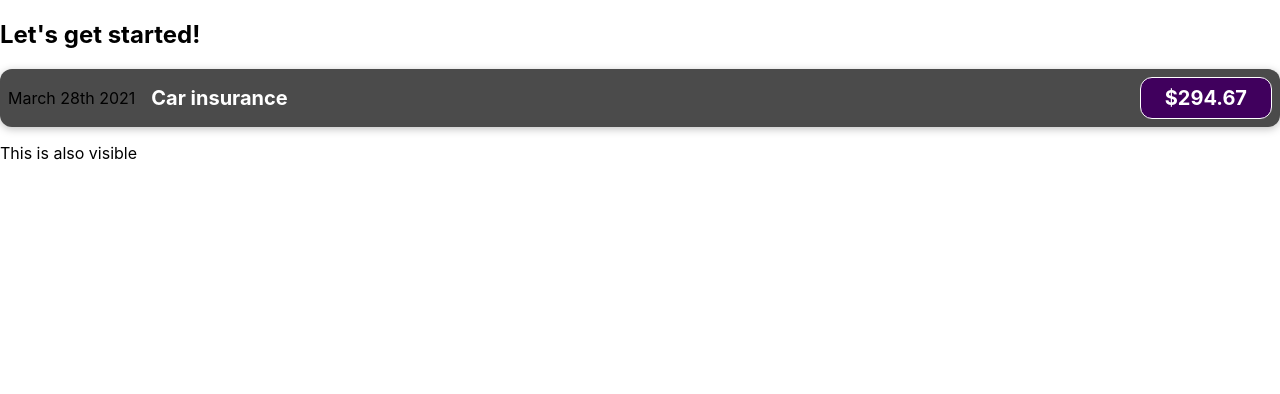
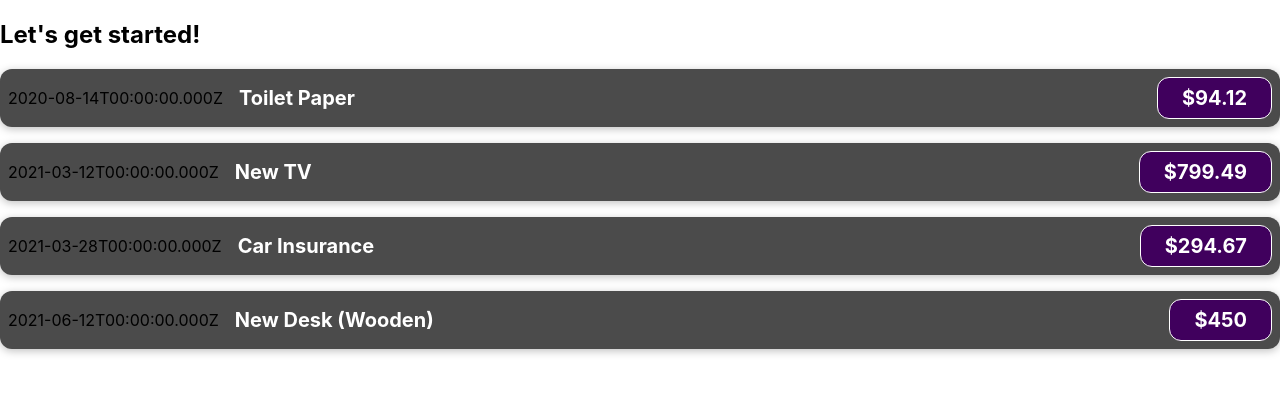
Before and after one commit to binarypsilocybin/react-complete-guide, a React (Create React App) app: page / in a window 1280 px wide. Shown: the top 394 px of the page. Built offline with nearby package versions, Linux system fonts and the light colour scheme.

Commit message:
Passing props

```diff
--- a/src/App.js
+++ b/src/App.js
@@ -1,11 +1,51 @@
 import ExpenseItem from "./components/ExpenseItem";
 
 function App() {
+  const expenses = [
+    {
+      id: "e1",
+      title: "Toilet Paper",
+      amount: 94.12,
+      date: new Date(2020, 7, 14),
+    },
+    { id: "e2", title: "New TV", amount: 799.49, date: new Date(2021, 2, 12) },
+    {
+      id: "e3",
+      title: "Car Insurance",
+      amount: 294.67,
+      date: new Date(2021, 2, 28),
+    },
+    {
+      id: "e4",
+      title: "New Desk (Wooden)",
+      amount: 450,
+      date: new Date(2021, 5, 12),
+    },
+  ];
+
   return (
     <div>
       <h2>Let's get started!</h2>
-      <ExpenseItem></ExpenseItem>
-      <p>This is also visible</p>
+      <ExpenseItem
+        title={expenses[0].title}
+        amount={expenses[0].amount}
+        date={expenses[0].date}
+      ></ExpenseItem>
+      <ExpenseItem
+        title={expenses[1].title}
+        amount={expenses[1].amount}
+        date={expenses[1].date}
+      ></ExpenseItem>
+      <ExpenseItem
+        title={expenses[2].title}
+        amount={expenses[2].amount}
+        date={expenses[2].date}
+      ></ExpenseItem>
+      <ExpenseItem
+        title={expenses[3].title}
+        amount={expenses[3].amount}
+        date={expenses[3].date}
+      ></ExpenseItem>
     </div>
   );
 }
--- a/src/components/ExpenseItem.js
+++ b/src/components/ExpenseItem.js
@@ -1,12 +1,12 @@
 import "./ExpenseItem.css";
 
-function ExpenseItem() {
+function ExpenseItem(props) {
   return (
     <div className="expense-item">
-      <div>March 28th 2021</div>
+      <div>{props.date.toISOString()}</div>
       <div className="expense-item__description">
-        <h2>Car insurance</h2>
-        <div className="expense-item__price">$294.67</div>
+        <h2>{props.title}</h2>
+        <div className="expense-item__price">${props.amount}</div>
       </div>
     </div>
   );
```
